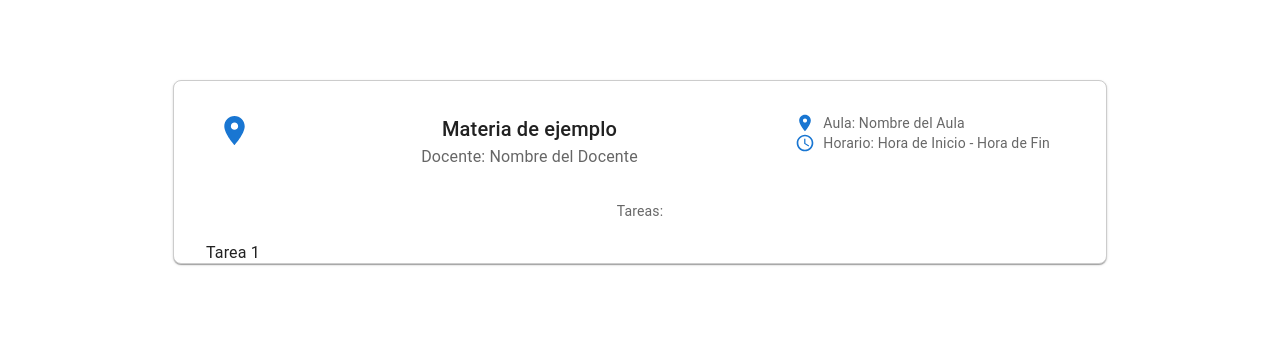
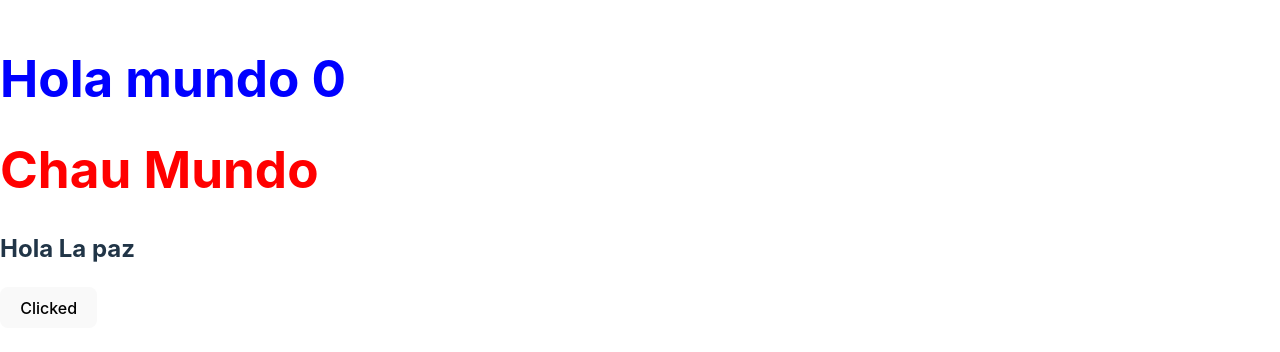
Before and after one commit to PaulLandaeta/auxiliatron, a React (Vite) app in the folder client/admin/: page / in a window 1280 px wide. Shown: the part 228-580 px from the top of the page. Built offline with nearby package versions, Linux system fonts and the light colour scheme.

Commit message:
react basic

```diff
--- a/client/admin/src/App.tsx
+++ b/client/admin/src/App.tsx
@@ -1,103 +1,21 @@
-import { useState } from "react";
-import reactLogo from "./assets/react.svg";
-import viteLogo from "/vite.svg";
-import "./App.css";
-import Button from "@mui/material/Button";
-import Container from "@mui/material/Container";
-import CssBaseline from "@mui/material/CssBaseline";
-import {
-  Card,
-  CardContent,
-  Typography,
-  Grid,
-  List,
-  ListItem,
-  ListItemText,
-} from '@mui/material';
-import { LocationOn, Schedule } from "@mui/icons-material";
-const styles = {
-  card: {
-    border: '1px solid #ccc',
-    borderRadius: '8px',
-    padding: '16px',
-    width: '900px', // Ajusta el ancho según tus necesidades
-    height: '150px', // Ajusta el alto según tus necesidades
-  },
-  listItem: {
-    paddingLeft: '0',
-    paddingRight: '0',
-  },
+import {useState} from 'react';
+import SubTitle from './components/SubTitle';
+import Title from './components/Title';
 
-};
 function App() {
-  const [count, setCount] = useState(0);
-
+  // Destructurar un Array
+  // [nombre, setNombre]
+  const [cont, setCont] = useState(0);
+  const clicked = () => {
+    setCont(cont+1);
+  }
   return (
-    // <Container component="main" maxWidth="xs">
-    //   <CssBaseline />
-    //   <div>
-    //     <Button variant="contained" color="primary">
-    //       ¡Hola, Material-UI!
-    //     </Button>
-    //   </div>
-    // </Container>
-    <Card style={styles.card}>
-      <CardContent>
-        <Grid container spacing={2}>
-          {/* Primera fila */}
-          <Grid item xs={1}>
-            {/* Icono en la esquina superior izquierda */}
-            <LocationOn color="primary" fontSize="large" />
-          </Grid>
-          <Grid item xs={7}>
-            {/* Título de la materia */}
-            <Typography variant="h6" component="h2">
-              Materia de ejemplo
-            </Typography>
-            {/* Nombre del docente */}
-            <Typography variant="body1" color="textSecondary">
-              Docente: Nombre del Docente
-            </Typography>
-          </Grid>
-          <Grid item xs={4}>
-            {/* Aula y horario */}
-            <div>
-              <div style={{ display: 'flex', alignItems: 'center' }}>
-                <LocationOn color="primary" fontSize="small" />
-                <Typography variant="body2" color="textSecondary" style={{ marginLeft: '8px' }}>
-                  Aula: Nombre del Aula
-                </Typography>
-              </div>
-              <div style={{ display: 'flex', alignItems: 'center' }}>
-                <Schedule color="primary" fontSize="small" />
-                <Typography variant="body2" color="textSecondary" style={{ marginLeft: '8px' }}>
-                  Horario: Hora de Inicio - Hora de Fin
-                </Typography>
-              </div>
-            </div>
-          </Grid>
-
-          {/* Segunda fila */}
-          <Grid item xs={12}>
-            {/* Lista de tareas */}
-            <Typography variant="body2" color="textSecondary" style={{ marginTop: '16px' }}>
-              Tareas:
-            </Typography>
-            <List>
-              <ListItem style={styles.listItem}>
-                <ListItemText primary="Tarea 1" />
-              </ListItem>
-              <ListItem style={styles.listItem}>
-                <ListItemText primary="Tarea 2" />
-              </ListItem>
-              <ListItem style={styles.listItem}>
-                <ListItemText primary="Tarea 3" />
-              </ListItem>
-            </List>
-          </Grid>
-        </Grid>
-      </CardContent>
-    </Card>
+    <>
+  <Title description={`Hola mundo ${cont}`} color="blue"/>
+  <Title description="Chau Mundo" color="red"/>
+  <SubTitle />
+  <button onClick={clicked}>Clicked</button>
+  </>
   );
 }
 
--- /dev/null
+++ b/client/admin/src/components/SubTitle.tsx
@@ -0,0 +1,4 @@
+const SubTitle = () => {
+return (<h2>Hola La paz</h2>);
+}
+export default SubTitle;
--- /dev/null
+++ b/client/admin/src/components/Title.tsx
@@ -0,0 +1,8 @@
+const Title = (props) => {
+    // Destructura objetos
+    const { description, color } = props;
+    // const description = props.description;
+    // const color = props.color;
+    return (<h1 style={{color: color }}> {description}</h1>);
+}
+export default Title;
```
Also changed, not shown: 1 other file (tests, documents, lock files or other folders).
